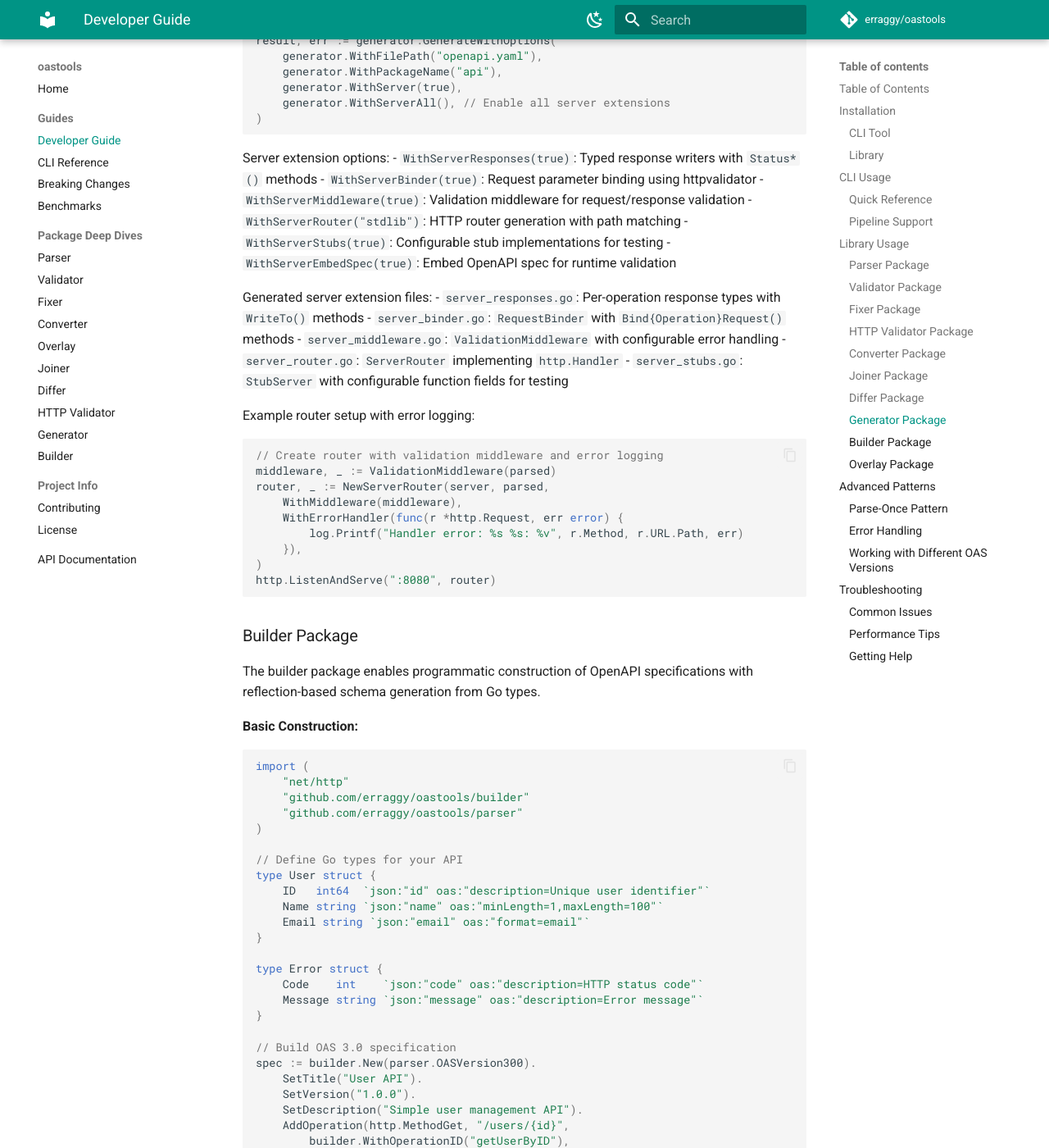
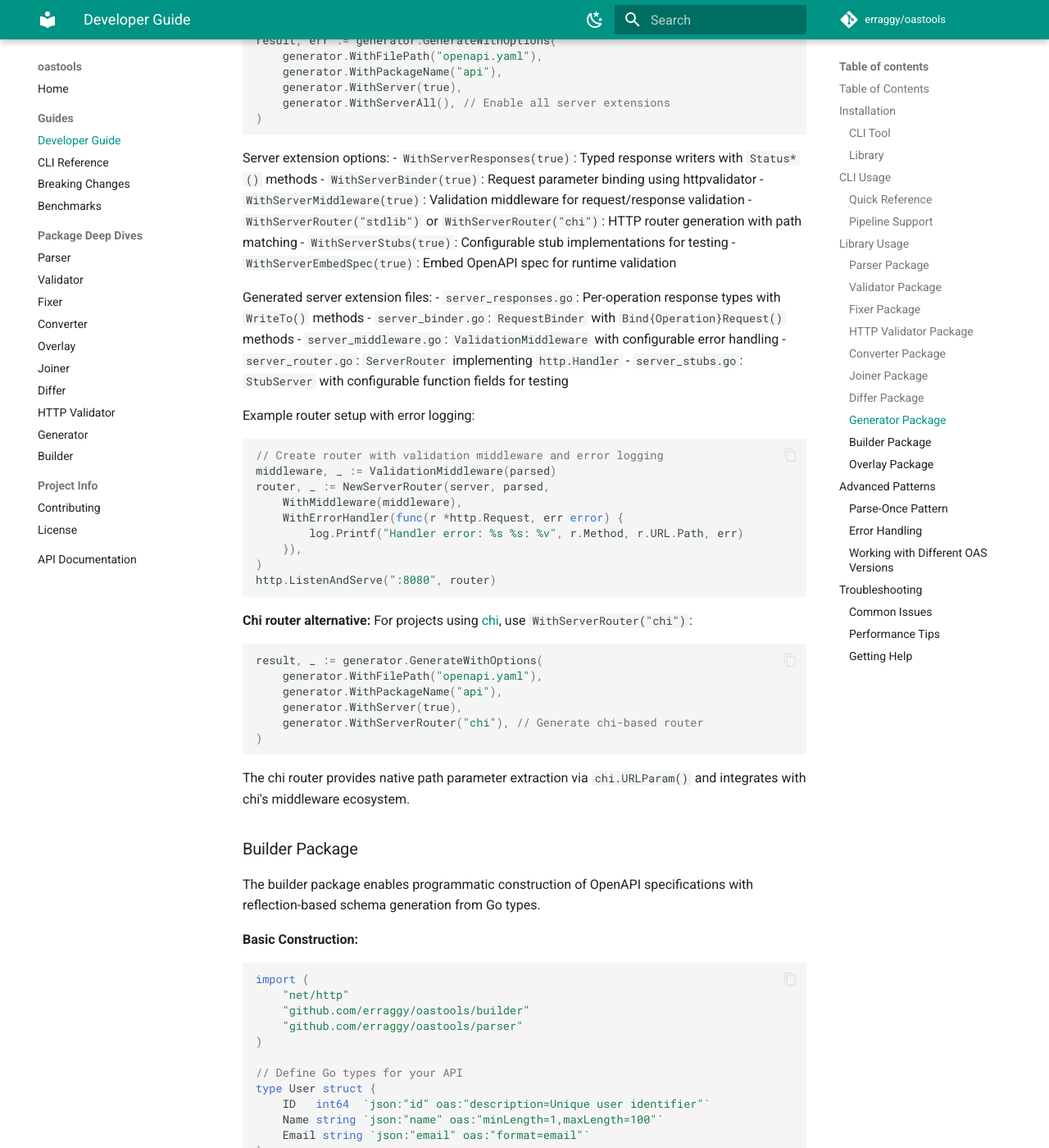
Before and after one commit to erraggy/oastools, an MkDocs documentation site: the page built from docs/developer-guide.md, in a window 1280 px wide and 1400 px high, scrolled down 20595 px. Shown: the whole window at 82% size. Built offline with MkDocs 1.6.1 and Material for MkDocs 9.7.7, drawn with Linux system fonts in a browser that asks for light colours; comment, search, counter and statistics services are not loaded.

Commit message:
chore: prepare v1.32.1 release (#174)
Documentation:
- Add chi router option to cli-reference.md --server-router docs
- Add chi router example to developer-guide.md
- Update prepare-release skill for incremental agent monitoring

Benchmarks:
- Add benchmark-v1.32.1.txt with full benchmark run

🤖 Generated with [Claude Code](https://claude.com/claude-code)

Co-authored-by: Claude Opus 4.5 <noreply@anthropic.com>

````diff
--- a/docs/developer-guide.md
+++ b/docs/developer-guide.md
@@ -1075,7 +1075,7 @@ Server extension options:
 - `WithServerResponses(true)`: Typed response writers with `Status*()` methods
 - `WithServerBinder(true)`: Request parameter binding using httpvalidator
 - `WithServerMiddleware(true)`: Validation middleware for request/response validation
-- `WithServerRouter("stdlib")`: HTTP router generation with path matching
+- `WithServerRouter("stdlib")` or `WithServerRouter("chi")`: HTTP router generation with path matching
 - `WithServerStubs(true)`: Configurable stub implementations for testing
 - `WithServerEmbedSpec(true)`: Embed OpenAPI spec for runtime validation
 
@@ -1099,6 +1099,19 @@ router, _ := NewServerRouter(server, parsed,
 )
 http.ListenAndServe(":8080", router)
 ```
+
+**Chi router alternative:** For projects using [chi](https://github.com/go-chi/chi), use `WithServerRouter("chi")`:
+
+```go
+result, _ := generator.GenerateWithOptions(
+    generator.WithFilePath("openapi.yaml"),
+    generator.WithPackageName("api"),
+    generator.WithServer(true),
+    generator.WithServerRouter("chi"), // Generate chi-based router
+)
+```
+
+The chi router provides native path parameter extraction via `chi.URLParam()` and integrates with chi's middleware ecosystem.
 
 ### Builder Package
 
````
Also changed, not shown: .claude/commands/prepare-release.md (+36 -9 lines), docs/cli-reference.md (+1 -1 lines), 1 other file.
